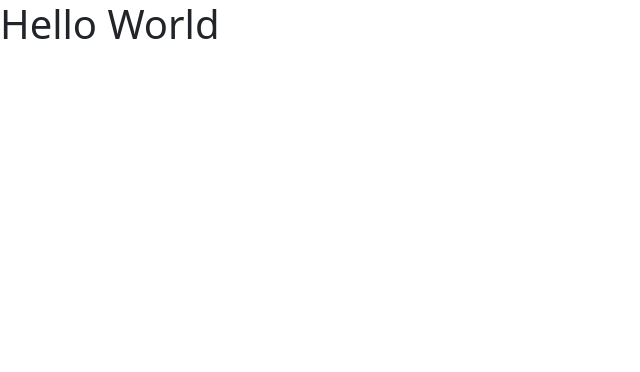
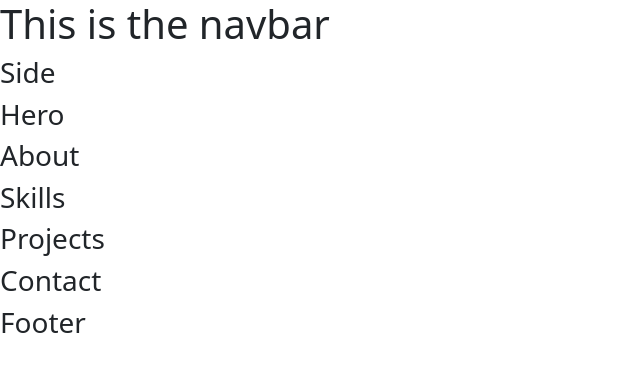
Before and after one commit to tigeryant/tigeryant.github.io, a React (Create React App) app in the folder client/: page / in a window 1280 px wide. Shown: the top 372 px of the page, without its empty margins (0-640 px from the left). Built offline with nearby package versions, Linux system fonts and the light colour scheme.

Commit message:
added placeholder components

```diff
--- a/client/src/App.js
+++ b/client/src/App.js
@@ -1,8 +1,28 @@
 import React from 'react'
+
+import NavBar from './components/NavBar'
+import Side from './components/Side'
+import Hero from './components/Hero'
+import About from './components/About'
+import Skills from './components/Skills'
+import Projects from './components/Projects'
+import Contact from './components/Contact'
+import Footer from './components/Footer'
 
 function App() {
 
-  return <h1>Hello World</h1>
+  return (
+    <>
+      <NavBar />
+      <Side />
+      <Hero />
+      <About />
+      <Skills />
+      <Projects />
+      <Contact />
+      <Footer />
+    </>
+  )
 }
 
 export default App
--- /dev/null
+++ b/client/src/components/About.js
@@ -0,0 +1,7 @@
+function About() {
+  return (
+    <h3>About</h3>
+  )
+}
+
+export default About
--- /dev/null
+++ b/client/src/components/Contact.js
@@ -0,0 +1,7 @@
+function Contact() {
+  return (
+    <h3>Contact</h3>
+  )
+}
+
+export default Contact
--- /dev/null
+++ b/client/src/components/Footer.js
@@ -0,0 +1,7 @@
+function Footer(){
+  return (
+    <h3>Footer</h3>
+  )
+}
+
+export default Footer
--- /dev/null
+++ b/client/src/components/Hero.js
@@ -0,0 +1,7 @@
+function Hero() {
+  return (
+    <h3>Hero</h3>
+  )
+}
+
+export default Hero
--- /dev/null
+++ b/client/src/components/NavBar.js
@@ -0,0 +1,7 @@
+function NavBar() {
+  return (
+    <h1>This is the navbar</h1>
+  )
+}
+
+export default NavBar
--- /dev/null
+++ b/client/src/components/Projects.js
@@ -0,0 +1,8 @@
+function Projects() {
+  return (
+    // Return featured project 1, featured project 2, other projects
+    <h3>Projects</h3>
+  )
+}
+
+export default Projects
--- /dev/null
+++ b/client/src/components/Side.js
@@ -0,0 +1,8 @@
+function Side () {
+  return (
+    // must use position fixed
+    <h3>Side</h3>
+  )
+}
+
+export default Side
--- /dev/null
+++ b/client/src/components/Skills.js
@@ -0,0 +1,7 @@
+function Skills() {
+  return (
+    <h3>Skills</h3>
+  )
+}
+
+export default Skills
```
